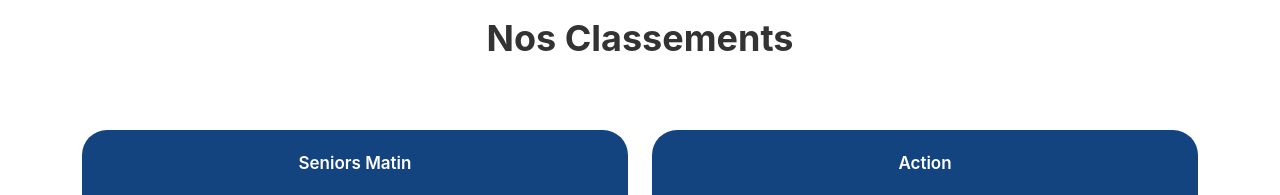
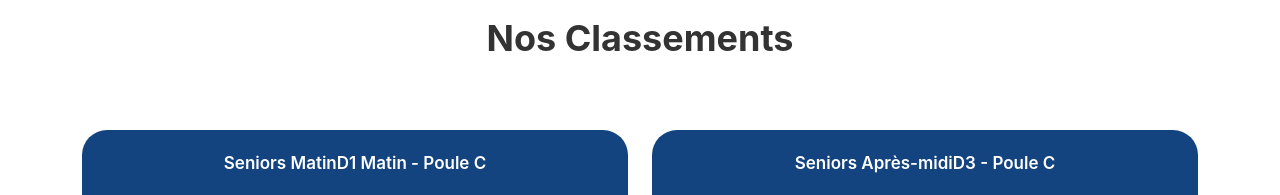
Before and after one commit to ElioHardouin/fc-rollevillais, a plain HTML site: page index.html in a window 1280 px wide. Shown: the part 2780-2975 px from the top of the page. Drawn offline with nearby package versions, Linux system fonts and the light colour scheme; grey boxes are pictures that could not be loaded.

Commit message:
Update index.html

```diff
--- a/index.html
+++ b/index.html
@@ -277,7 +277,7 @@
         </div>
         <div class="col-lg col-sm-2 col-xs-12">
           <div class="item">
-            <h4>Seniors Matin</h4>
+            <h4><span class="uk-display-block"></span>Seniors Matin</span>D1 Matin - Poule C</h4>
             <div class="thumb">
               <a href="product-details.html"><iframe src="https://widgets.scorenco.com/ranking/118332" style="height: 500px; width:100%; border:0; border-width:0;" frameBorder="0" height="500" width="100%">FC Rollevillais</iframe></a>
             </div>
@@ -285,7 +285,7 @@
         </div>
         <div class="col-lg col-sm-2 col-xs-12">
           <div class="item">
-            <h4>Action</h4>
+            <h4><span class="uk-display-block"></span>Seniors Après-midi</span>D3 - Poule C</h4>
             <div class="thumb">
               <a href="product-details.html"><img src="assets/images/categories-05.jpg" alt=""></a>
             </div>
```
